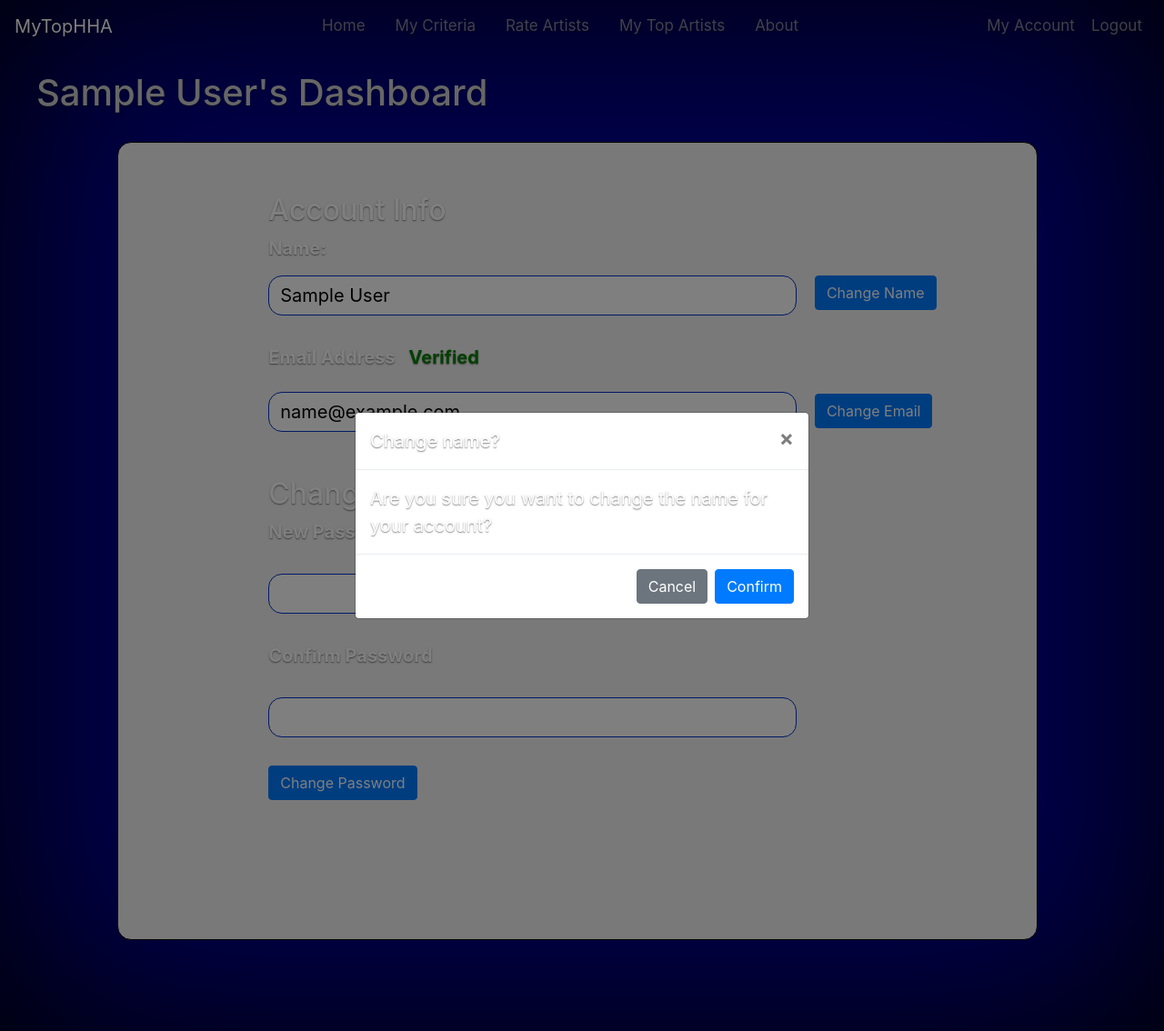
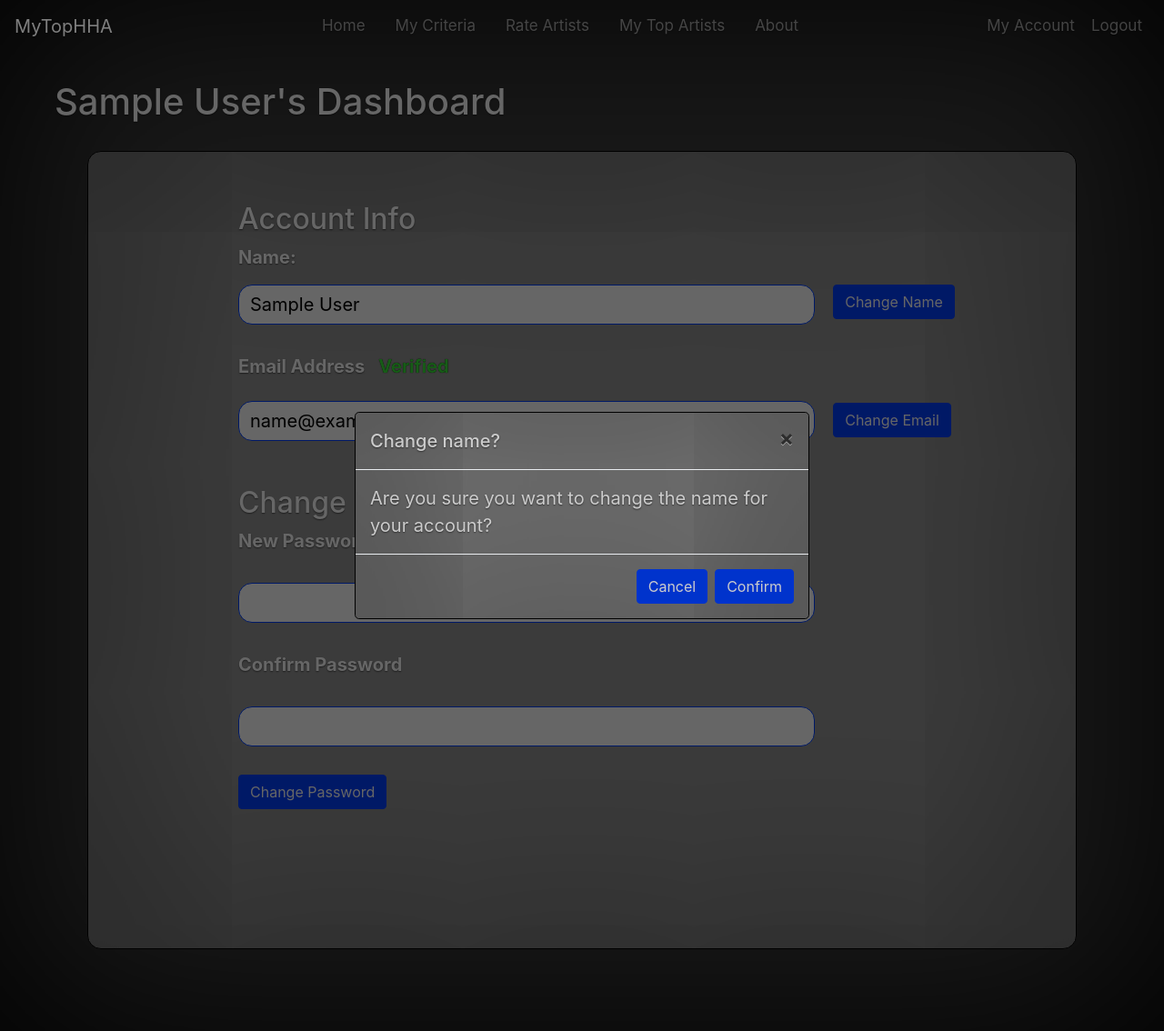
Before and after one commit to bclai7/Top_HHA, a Flask app: page /dashboard in a window 1280 px wide, after a click on "Change Name". Shown: the whole page at 91% size. Run offline with Flask 2, Linux system fonts and the light colour scheme; the visitor is signed in with stand-in values (Sample User, id 1); data that the repository does not hold is empty; parts of the project's set-up code (start-up, migrations or seed data) failed here and were passed over; some libraries are stand-ins or nearby versions.

Commit message:
another big design update
-Change background to grey colors
-Added styling to modal dialog boxes
-Added carousel to front page
-Removed container in layout.html, will just add padding/margins on each page individually
-Added fade effect to nav bar links
-changed button colors to darker blue to match theme
-Other small changes to body text/headers/links

```diff
--- a/static/css/styles.css
+++ b/static/css/styles.css
@@ -1,21 +1,46 @@
 /*CUSTOMIZATIONS*/
+/* GLOBAL ELEMENTS */
 html, body{
-  background: #000099;
+  background: #333;
 }
 html{
   height:100%;
 }
-body{
-  min-height: 100%;
-}
 
 body {
-  color: #fff;
+  min-height: 100%;
+  color: #ccc;
   text-shadow: 0 .05rem .1rem rgba(0, 0, 0, .5);
   box-shadow: inset 0 0 15rem rgba(0, 0, 0, 15);
 }
-h1{
+
+/* Headers at the top of each page */
+.pageHeader{
+  padding: 30px 0 0 60px;
   color: #ccc;
+}
+
+/* Fade Effect on Links when hovered over */
+a{
+  -o-transition:.5s;
+  -ms-transition:.5s;
+  -moz-transition:.5s;
+  -webkit-transition:.5s;
+  /* ...and now for the proper property */
+  transition:.5s;
+}
+
+/* Button Color */
+.btn{
+  background: #0033cc;
+  border-color: #0033cc;
+  color: #ccc;
+}
+
+/* Forms */
+
+.form-control{
+  background: #ccc;
 }
 
 .jumbotron h1{
@@ -25,6 +50,36 @@ h1{
 .jumbotron{
   width: 100%;
   background: #8c8c8c;
+}
+
+/* Nav Bar */
+.navbar{
+}
+
+#navbar{
+  font-size: 17px;
+}
+
+#navBarLeft a{
+  padding-left: 25px;
+}
+#navBarRight a{
+  padding-left: 10px;
+}
+
+#navbar a:hover{
+  color: #FFFFFF;
+}
+
+.navBarLeft{
+  margin: 0 auto;
+}
+
+/* Modal Pop Up Dialogs */
+.modal-content{
+  background-color: #777;
+  box-shadow: inset 0 0 15rem rgba(0, 0, 0, .5);
+  border: solid 1px black;
 }
 
 /* REGISTER FORM*/
@@ -47,6 +102,8 @@ h1{
   font-weight: bold;
 }
 
+
+/* USER DASHBOARD */
 .dashboard_container{
   width: 85%;
   height: 100%;
@@ -55,7 +112,8 @@ h1{
   border-radius: 15px;
   margin: 0 auto;
   margin-top: 30px;
-  background: #f2f2f2;
+  background-color: #777;
+  box-shadow: inset 0 0 15rem rgba(0, 0, 0, .5);
 }
 
 .dashboard_container .user_info{
@@ -81,15 +139,12 @@ h1{
   margin-top: 15px;
 }
 
-.body_container{
-  padding: 20px 50px 40px 40px;
-}
-
 .verified_text{
   float: left;
   font-weight: bold;
-  color: green;
+  color: #2eb82e;
   margin-left: 15px;
+  text-shadow: black 0px 0px 1px;
 }
 
 .unverified_text{
@@ -98,6 +153,7 @@ h1{
   color: red;
   margin-left: 15px;
   margin-right: 15px;
+  text-shadow: black 0px 0px 3px;
 }
 
 .email_label{
@@ -111,7 +167,8 @@ h1{
 .link-button {
   background: none;
   border: none;
-  color: blue;
+  color: #80b3ff;
+  text-shadow: black 0px 0px 1px;
   cursor: pointer;
 }
 .link-button:hover{
@@ -126,6 +183,8 @@ h1{
 
 /* SLIDER */
 .criteria-form{
+  background-color: #777;
+  box-shadow: inset 0 0 15rem rgba(0, 0, 0, 15);
 }
 
 .criteria-form .form-group .form-control {
@@ -193,7 +252,7 @@ h1{
     -webkit-transition: .2s; /* 0.2 seconds transition on hover */
     transition: opacity .2s;
     overflow: hidden;
-    border: solid 2px #0033cc;
+    border: solid 1.3px #333;
 }
 
 /* Mouse-over effects */
--- a/templates/about.html
+++ b/templates/about.html
@@ -1,5 +1,5 @@
 {%extends 'layout.html'%}
 
 {% block body %}
-  <h1>About</h1>
+  <h1 class="pageHeader">About</h1>
 {% endblock %}
--- a/templates/dashboard.html
+++ b/templates/dashboard.html
@@ -2,7 +2,7 @@
 
 {% block body %}
   {% if session.logged_in %}
-    <h1>{{session['name']}}'s Dashboard</h1>
+    <h1 class="pageHeader">{{session['name']}}'s Dashboard</h1>
     <div class="dashboard_container">
       <!-- CHANGE NAME FORM -->
       <div class="user_info">
@@ -56,7 +56,7 @@
                 <div class="unverified_text">
                   Unverified
                 </div>
-                <button type="submit" class="link-button" data-toggle="modal" data-target="#confirm_send_verification" onclick="event.preventDefault();">
+                <button type="submit" class="link-button" id="send_email_confirmation_button" data-toggle="modal" data-target="#confirm_send_verification" onclick="event.preventDefault();">
                   Send Confirmation
                 </button>
               {% endif %}
--- a/templates/forgot_password.html
+++ b/templates/forgot_password.html
@@ -5,7 +5,7 @@
   <p>You are already logged in</p>
 {% else %}
   <div class="forgot_password_form">
-    <h1>Forgot Password</h1>
+    <h1 class="pageHeader">Forgot Password</h1>
     <p>Enter your email in the form below to reset your password:</p>
     <form method="POST" action="">
       {% from 'includes/_formhelpers.html' import render_field %}
--- a/templates/includes/_navbar.html
+++ b/templates/includes/_navbar.html
@@ -41,27 +41,3 @@
     </div>
   </nav>
 </div>
-
-<style>
-  .navbar{
-  }
-
-  #navbar{
-    font-size: 17px;
-  }
-
-  #navBarLeft a{
-    padding-left: 25px;
-  }
-  #navBarRight a{
-    padding-left: 10px;
-  }
-
-  #navbar a:hover{
-    color: #FFFFFF;
-  }
-
-  .navBarLeft{
-    margin: 0 auto;
-  }
-</style>
--- a/templates/layout.html
+++ b/templates/layout.html
@@ -36,10 +36,8 @@
 <body>
   <div class="full_page_container">
     {% include 'includes/_navbar.html' %}
-    <div class="body_container">
       {% include 'includes/_messages.html' %}
       {% block body %}{% endblock %}
-    </div>
   </div>
   <script src="https://ajax.googleapis.com/ajax/libs/jquery/3.2.1/jquery.min.js"></script> <!-- JQuery AJAX -->
   <script src="https://cdnjs.cloudflare.com/ajax/libs/popper.js/1.12.9/umd/popper.min.js" integrity="sha384-ApNbgh9B+Y1QKtv3Rn7W3mgPxhU9K/ScQsAP7hUibX39j7fakFPskvXusvfa0b4Q" crossorigin="anonymous"></script>
--- a/templates/login.html
+++ b/templates/login.html
@@ -5,7 +5,7 @@
   <p>You are already logged in</p>
 {% else %}
   <div class="login-form">
-    <h1>Login</h1>
+    <h1 class="pageHeader">Login</h1>
     <form action="" method="POST">
       <div class="form-group">
         <label>Email</label>
--- a/templates/myratings.html
+++ b/templates/myratings.html
@@ -1,7 +1,7 @@
 {%extends 'layout.html'%}
 
 {% block body %}
-  <h1>Ratings</h1>
+  <h1 class="pageHeader">Artist Ratings</h1>
   <p>Select an artist to rate</p>
   <div class="artist-rating" onchange="displayArtistName(); hideDefaultOnChange();">
     <form class="artist-rater">
--- a/templates/rankings.html
+++ b/templates/rankings.html
@@ -2,11 +2,13 @@
 
 {% block body %}
 <div class="rankings_container">
+  <h1 class="pageHeader">
   {% if session.logged_in %}
-    <h1>{{session.name}}'s Artist Rankings</h1>
+    {{session.name}}'s Artist Rankings
   {% else %}
-    <h1>Artist Rankings</h1>
+    Artist Rankings
   {% endif %}
+  </h1>
 
   {% if isEmpty %}
     To view your list, you must first set your criteria and rate at least one artist
--- a/templates/register.html
+++ b/templates/register.html
@@ -5,7 +5,7 @@
   <p>You are already registered</p>
 {% else %}
   <div class="register-form">
-    <h1>Register</h1>
+    <h1 class="pageHeader">Register</h1>
     <form method="POST" action="">
       {% from 'includes/_formhelpers.html' import render_field %}
       <div class="form-group">
--- a/templates/reset_password.html
+++ b/templates/reset_password.html
@@ -5,7 +5,7 @@
   <p>You are already logged in</p>
 {% else %}
   <div class="reset_password_form">
-    <h1>Reset Password</h1>
+    <h1 class="pageHeader">Reset Password</h1>
     <p>Enter your new password in the form below:</p>
     <form method="POST" action="">
       {% from 'includes/_formhelpers.html' import render_field %}
```
Also changed, not shown: templates/home.html (+97 -12 lines), templates/mycriteria.html (+7 -5 lines).
